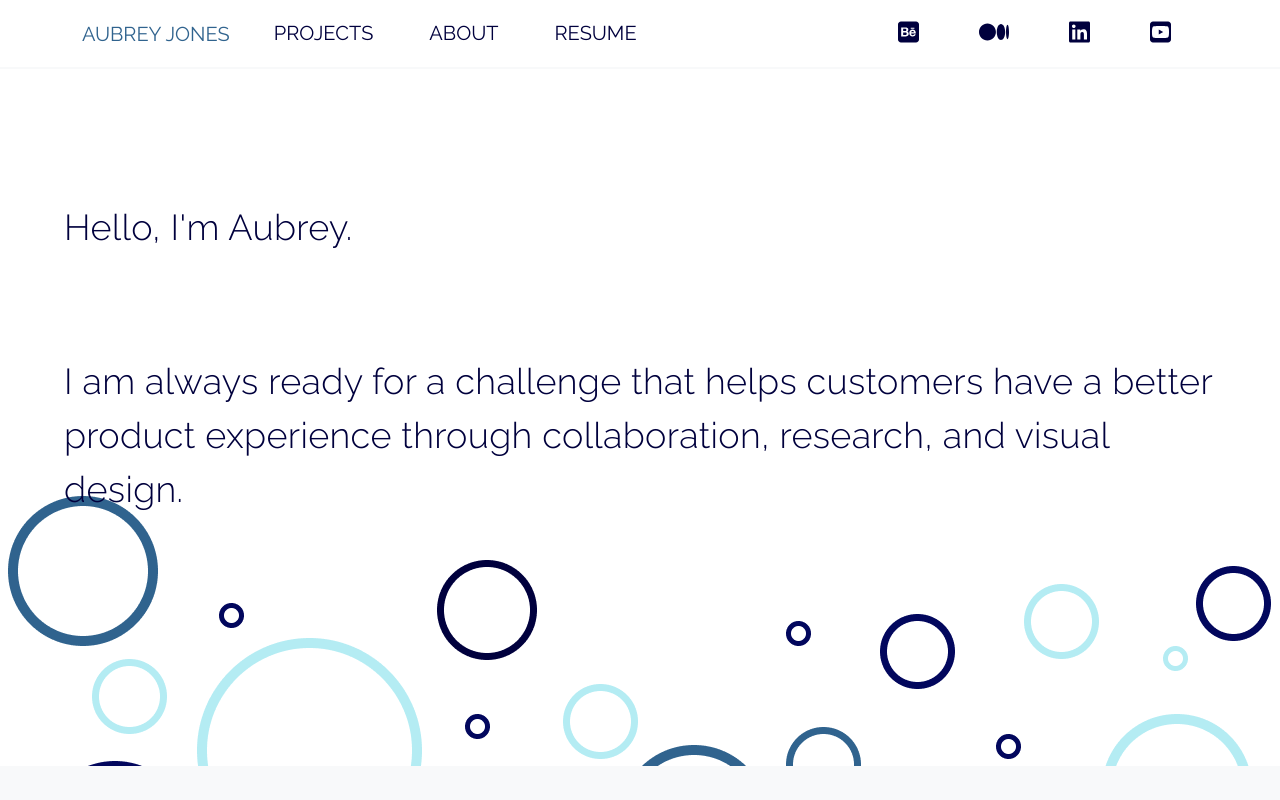
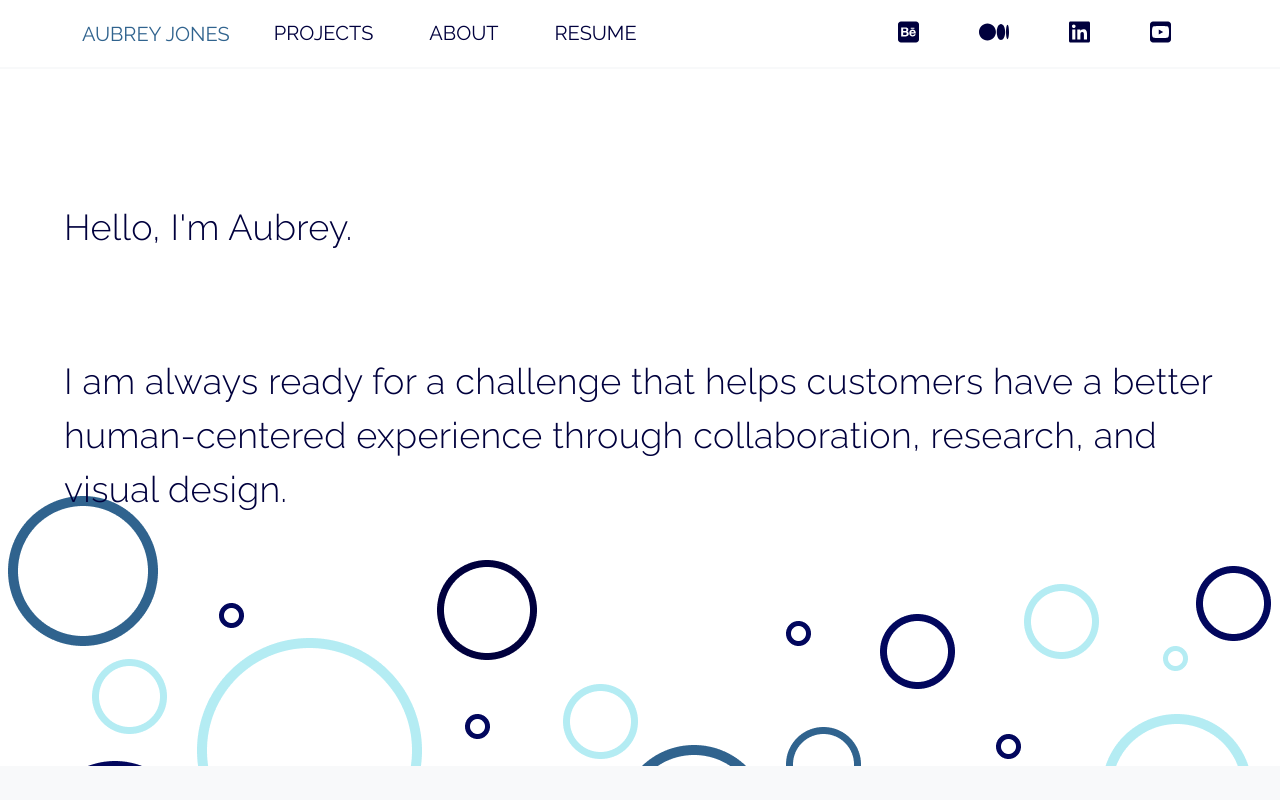
Before and after one commit to aubreyjonescreatives/ux-ui-portfolio, a React (Create React App) app: page / in a window 1280 px wide. Shown: the top 800 px of the page. Built offline with nearby package versions, Linux system fonts and the light colour scheme.

Commit message:
updated intro

```diff
--- a/src/Pages/Landing.js
+++ b/src/Pages/Landing.js
@@ -151,7 +151,7 @@ return (
 <Container sx={introContainer} className="introContainer">
 <Typography sx={introText}>Hello, I'm Aubrey.</Typography>
 
-<Typography sx={introText}>I am always ready for a challenge that helps customers have a better product experience through collaboration, research, and visual design.</Typography>
+<Typography sx={introText}>I am always ready for a challenge that helps customers have a better human-centered experience through collaboration, research, and visual design.</Typography>
 
 </Container>
 
```
